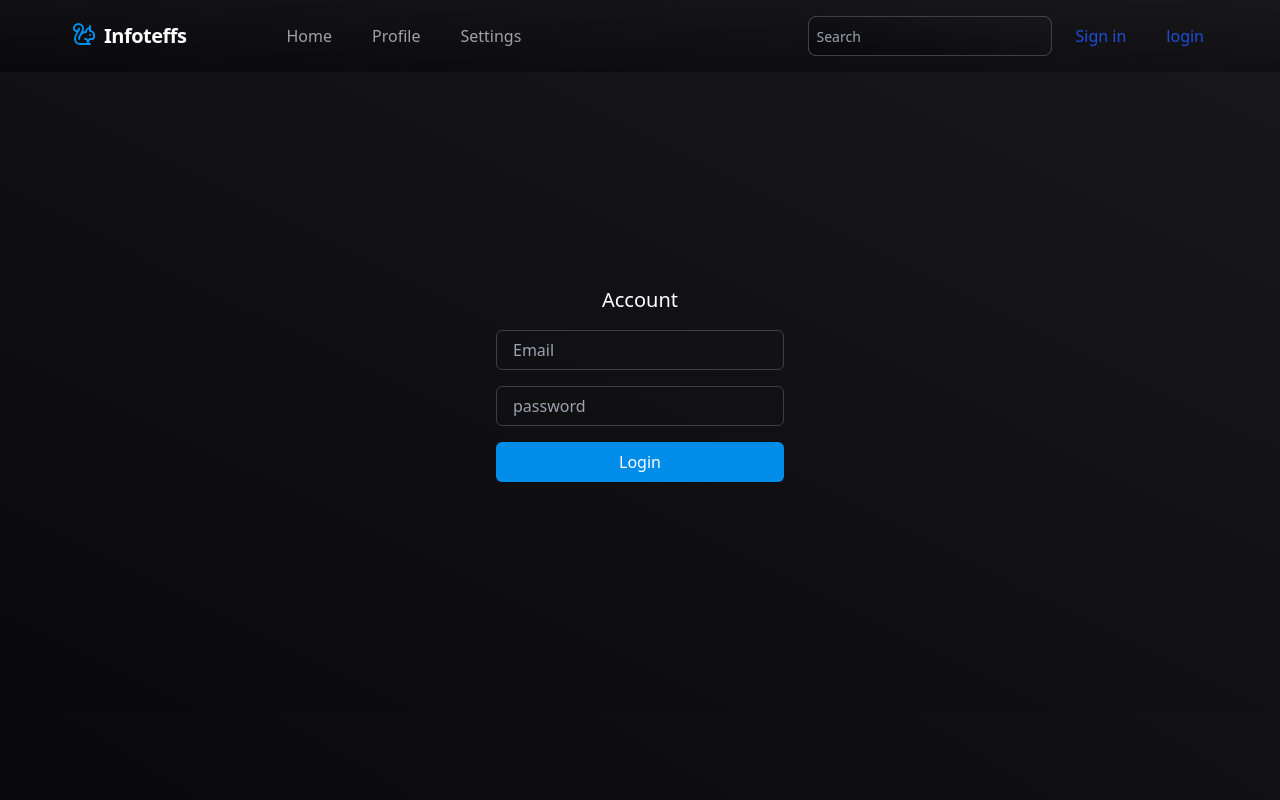
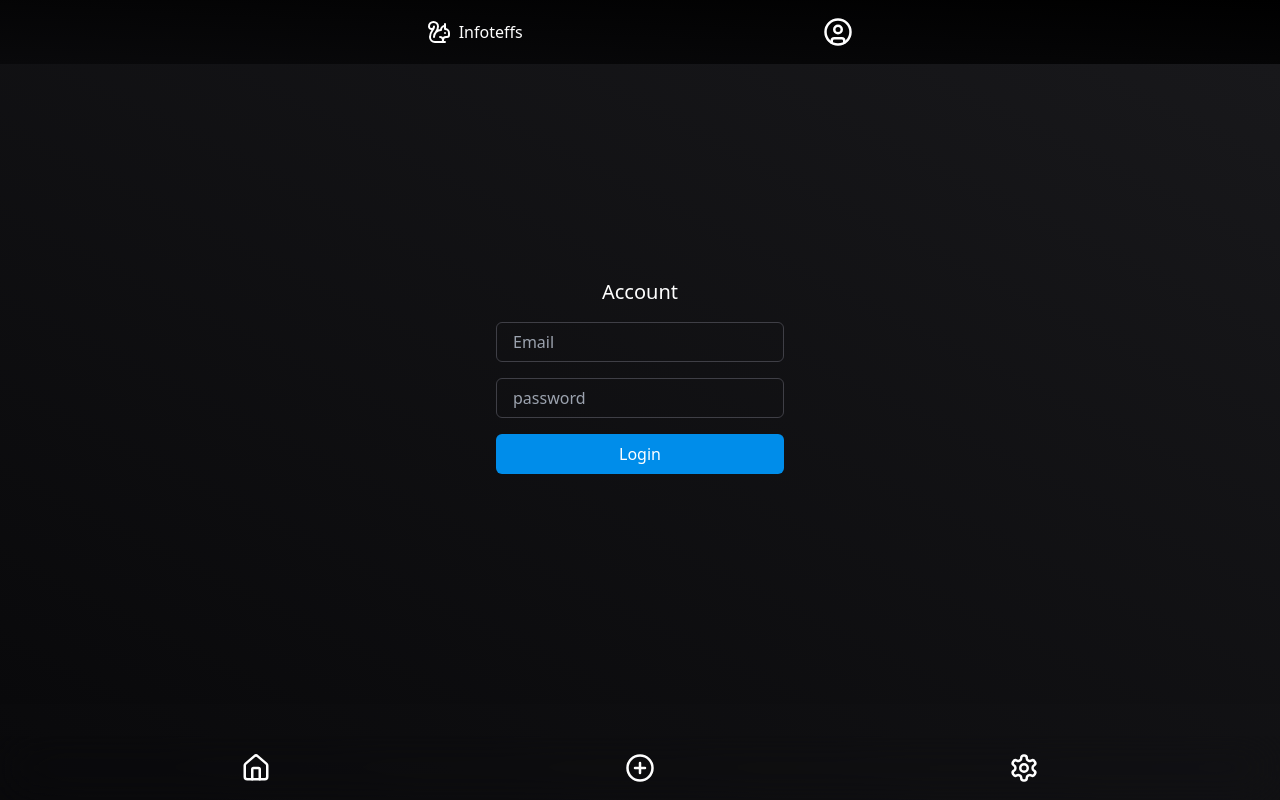
Before and after one commit to manurajtm7/infoteffs-frontend, a React (Vite) app: page /auth/login in a window 1280 px wide. Built offline with nearby package versions, Linux system fonts and the light colour scheme.

Commit message:
changes on ui

```diff
--- a/src/App.jsx
+++ b/src/App.jsx
@@ -9,18 +9,22 @@ import {
   UploadPostScreen,
 } from "./screens";
 import { NavBar } from "./components";
+import TopBar from "./components/top-bar/TopBar";
+import SettingScreen from "./screens/settings/SettingScreen";
 
 function App() {
   return (
     <main className="w-full h-screen gradient">
       <div className="w-full h-max">
         <NavBar />
+        <TopBar />
       </div>
       <Routes>
         <Route path="/" element={<Home />} />
         <Route path="/auth/register" element={<Register />} />
         <Route path="/auth/login" element={<Login />} />
         <Route path="/user/profile" element={<ProfileScreen />} />
+        <Route path="/user/settings" element={<SettingScreen />} />
         <Route path="/post/upload" element={<UploadPostScreen />} />
       </Routes>
     </main>
--- a/src/components/nav-bar/NavBar.jsx
+++ b/src/components/nav-bar/NavBar.jsx
@@ -1,100 +1,25 @@
 import React, { useEffect, useState } from "react";
-import { Link, NavLink } from "react-router-dom";
-import { Grip, Squirrel } from "lucide-react";
+import { NavLink } from "react-router-dom";
+import { Home, PlusCircleIcon, SettingsIcon } from "lucide-react";
 
 function NavBar() {
-  const [toggle, setToggle] = useState(window.innerWidth > 500 ? true : false);
-  const authKey = localStorage.getItem("authKey");
 
-  const handleLogout = () => {
-    localStorage.removeItem("authKey");
-  };
 
   return (
-    <nav className="flex items-center justify-between flex-wrap gradient py-4 lg:px-12 shadow ">
-      <div className="flex justify-between lg:w-auto w-full lg:border-b-0 pl-6 pr-2 border-solid  pb-1 lg:pb-0">
-        <div className="flex items-center flex-shrink-0 text-tcolor mr-16">
-          <span className="font-semibold text-xl tracking-tight flex gap-2">
-            <Squirrel className="text-primary" /> Infoteffs
-          </span>
-        </div>
-        <div
-          className="block lg:hidden "
-          onClick={() => setToggle((pr) => !pr)}
-        >
-          <button
-            id="nav"
-            className="flex items-center px-3 py-2  rounded text-tcolor  hover:text-blue-700 hover:border-blue-700"
-          >
-            <Grip />
-          </button>
-        </div>
-      </div>
+    <nav className="w-full h-16 bg-transparent backdrop-blur-xl fixed bottom-0 z-[60] grid place-items-center ">
+      <ul className="w-[90%] h-full text-tcolor flex items-center justify-around">
+        <NavLink to={"/"}>
+          <Home size={30} />
+        </NavLink>
 
-      <div
-        style={toggle ? { display: "flex" } : { display: "none" }}
-        className="menu w-full flex flex-grow lg:flex lg:items-center lg:w-auto lg:px-3 px-8"
-      >
-        <div className="text-md  text-zinc-400 lg:flex-grow">
-          <NavLink
-            to={"/"}
-            className="block mt-4 lg:inline-block lg:mt-0 hover:text-white px-4 py-2 rounded  mr-2"
-          >
-            Home
-          </NavLink>
-          <NavLink
-            to={"/user/profile"}
-            className=" block mt-4 lg:inline-block lg:mt-0 hover:text-white px-4 py-2 rounded  mr-2"
-          >
-            Profile
-          </NavLink>
-          <NavLink
-            to={"/"}
-            className="block mt-4 lg:inline-block lg:mt-0 hover:text-white px-4 py-2 rounded  mr-2"
-          >
-            Settings
-          </NavLink>
-        </div>
+        <NavLink to={"/post/upload"}>
+          <PlusCircleIcon size={30} />
+        </NavLink>
 
-        <div className="relative mx-auto text-gray-600 lg:block hidden">
-          <input
-            className="border border-zinc-700  gradient h-10 pl-2 pr-8 rounded-lg text-sm outline-none"
-            type="search"
-            name="search"
-            placeholder="Search"
-          />
-          <button
-            type="submit"
-            className="absolute right-0 top-0 mt-3 mr-2"
-          ></button>
-        </div>
-        <div>
-          {!authKey ? (
-            <div className="flex ">
-              <NavLink
-                to={"/auth/register"}
-                className="block text-md px-4 py-2 rounded text-blue-700 ml-2  hover:text-white mt-4  lg:mt-0"
-              >
-                Sign in
-              </NavLink>
-
-              <NavLink
-                to={"/auth/login"}
-                className=" block text-md px-4  ml-2 py-2 rounded text-blue-700  hover:text-white mt-4  lg:mt-0"
-              >
-                login
-              </NavLink>
-            </div>
-          ) : (
-            <button
-              onClick={handleLogout}
-              className="text-tcolor bg-red-500 rounded-full ml-4 px-5 p-1"
-            >
-              logout
-            </button>
-          )}
-        </div>
-      </div>
+        <NavLink to={"/user/settings"}>
+          <SettingsIcon size={30} />
+        </NavLink>
+      </ul>
     </nav>
   );
 }
--- /dev/null
+++ b/src/components/top-bar/TopBar.jsx
@@ -0,0 +1,19 @@
+import { Squirrel, UserCircleIcon } from "lucide-react";
+import React from "react";
+import { useNavigate } from "react-router-dom";
+
+function TopBar() {
+  const navigate = useNavigate();
+  return (
+    <div className="w-full h-16 text-tcolor gradient-2 grid place-items-center">
+      <div className="w-[86%] md:w-1/3 h-full flex items-center justify-between">
+        <h1 className="font-medium flex gap-2 items-center justify-center">
+          <Squirrel /> Infoteffs
+        </h1>
+        <UserCircleIcon size={30} onClick={() => navigate("/user/profile")} />
+      </div>
+    </div>
+  );
+}
+
+export default TopBar;
--- a/src/components/upload-post/UploadPost.jsx
+++ b/src/components/upload-post/UploadPost.jsx
@@ -8,7 +8,6 @@ function UploadPost() {
     <div className="w-full text-tcolor  p-2 py-5 grid place-items-center">
       <div className="w-[90%] md:w-1/3 flex  items-center  gap-5">
         <ImagePlusIcon size={30} onClick={() => navigate("/post/upload")} />
-        <UserCircleIcon size={30} onClick={() => navigate("/user/profile")} />
         <span className="text-sm opacity-70">add post</span>
       </div>
     </div>
--- a/src/screens/home/Home.jsx
+++ b/src/screens/home/Home.jsx
@@ -29,6 +29,7 @@ function Home() {
 
     hanldeFetchData();
   }, [change]);
+
   return (
     <div className="w-full h-full gradient-2 grid  place-items-center ">
       <UploadPost />
@@ -40,7 +41,7 @@ function Home() {
             ))}
           </div>
         ) : (
-          posts.map((data, index) => <PostCard {...data} />)
+          posts.map((data, index) => <PostCard key={index} {...data} />)
         )}
       </div>
     </div>
--- /dev/null
+++ b/src/screens/settings/SettingScreen.jsx
@@ -0,0 +1,40 @@
+import React, { useState } from "react";
+import { Link } from "react-router-dom";
+
+function SettingScreen() {
+  const [toggle, setToggle] = useState(window.innerWidth > 500 ? true : false);
+  const authKey = localStorage.getItem("authKey");
+  const userId = localStorage.getItem("userId");
+
+  const handleLogout = () => {
+    localStorage.removeItem("authKey");
+    window.location.reload();
+  };
+  return (
+    <div className="w-full h-screen text-tcolor gradient-2 grid items-start justify-items-center">
+      <div className="w-[90%] h-4/5 ">
+        {!(authKey && userId) ? (
+          <ul className="text-lg text-primary h-1/5  flex gap-5   items-center justify-center">
+            <li>
+              <Link to={"/auth/register"}>Register</Link>
+            </li>
+            <li>
+              <Link to={"/auth/login"}>Login</Link>
+            </li>
+          </ul>
+        ) : (
+          <div>
+            <button
+              className="w-32 h-10 text-red-500 rounded"
+              onClick={handleLogout}
+            >
+              Logout
+            </button>
+          </div>
+        )}
+      </div>
+    </div>
+  );
+}
+
+export default SettingScreen;
--- a/src/screens/upload-post/UploadPostScreen.jsx
+++ b/src/screens/upload-post/UploadPostScreen.jsx
@@ -40,8 +40,8 @@ function UploadPostScreen() {
   };
 
   return (
-    <div className="w-full h-screen text-tcolor gradient-2 grid  justify-items-center">
-      <div className="w-[90%] flex flex-col gap-4">
+    <div className="w-full min-h-screen text-tcolor gradient-2 grid  justify-items-center overflow-auto">
+      <div className="w-[90%] md:w-1/3 flex flex-col gap-4">
         <div className="text-start ">
           <h3 className="text-lg font-medium">upload</h3>
         </div>
@@ -87,7 +87,7 @@ function UploadPostScreen() {
           ></textarea>
 
           <button
-            className="w-full h-12 font-medium bg-primary rounded-lg"
+            className="w-full min-h-10 font-medium bg-primary rounded-lg"
             onClick={onPostSubmit}
           >
             Save your post
```
Also changed, not shown: src/components/post-card/PostCard.jsx (+30 -3 lines), src/screens/profile/ProfileScreen.jsx (+5 -4 lines).
